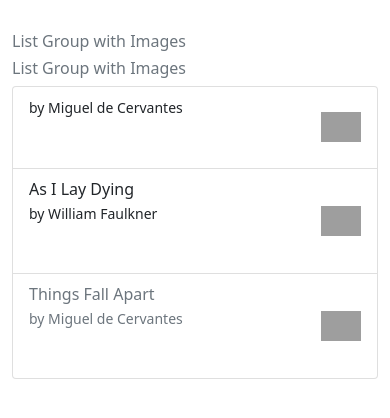
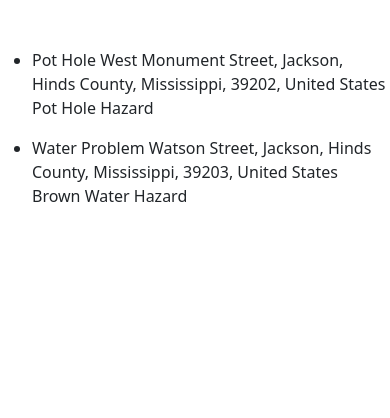
Before and after one commit to justin-young5/justin-young5-github.io, a Django app: page /myJXN/events/ in a window 390 px wide. Shown: the top 418 px of the page. Run offline with Django 4.2, Linux system fonts and the light colour scheme; data comes from the database, SQL or seed files in the repository; both versions use the stored data as it was after the commit; parts of the project's set-up code (start-up, migrations or seed data) failed here and were passed over; some libraries are stand-ins or nearby versions; grey boxes are pictures that could not be loaded.

Commit message:
worked on cs

```diff
--- a/capstone2/myJXN/models.py
+++ b/capstone2/myJXN/models.py
@@ -11,10 +11,12 @@ class Type(models.Model):
     COMMUNITY = 'Community Event'
     HAZARD = 'Hazard'
     IMFORMATION = 'Information'
+    BUILDING = 'Building'
     choice = (
     (COMMUNITY,'Community Event'),
     (HAZARD,'Hazard'),
-    (IMFORMATION,'Information'),)
+    (IMFORMATION,'Information'),
+    (BUILDING, 'Building'))
     priority = models.CharField(
         max_length=20,
         choices = choice
@@ -34,4 +36,4 @@ class Entry(models.Model):
     create = models.DateTimeField(auto_now= True)
 
     def __str__(self):
-        return self.description + " " + f'{self.event}' + " " + f'{self.create}'
+        return self.name + " " + f'{self.address}' + " " + f'{self.description}' + " " + f'{self.event}'
--- a/capstone2/myJXN/templates/events.html
+++ b/capstone2/myJXN/templates/events.html
@@ -13,61 +13,20 @@
 </head>
 <body>
     <div id="app">
-        <div class="container">
-            <div class="row">
-            <div class="col-12 col-sm-8 col-lg-5">
-                <h6 class="text-muted">List Group with Images</h6>
-                <ul class="list-group" v-for="os in nobj">
-                <a href="#" class="list-group-item list-group-item-action d-flex justify-content-between align-items-center">
-                    <div class="flex-column">
-                    ${os.description}
-                    <p><small>by Miguel de Cervantes</small></p>
-                    <span class="badge badge-info badge-pill"> 2 Copies in Stock</span>
-                    </div>
-                    <div class="image-parent">
+        <div>
+            {% for m in models %}
+            <ul>
+                {% if m.event.priority == 'Hazard' %}
+                <li>
 
-                    </div>
-                </a>
-                </ul>
-            </div>
-            <div class="col-12 col-sm-8 col-lg-5">
-                <h6 class="text-muted">List Group with Images</h6>
-                <ul class="list-group" >
-                <a href="#" class="list-group-item list-group-item-action d-flex justify-content-between align-items-center">
-                    <div class="flex-column">
+                    {{m}}
 
-                    <p><small>by Miguel de Cervantes</small></p>
-                    <span class="badge badge-info badge-pill"> 2 Copies in Stock</span>
-                    </div>
-                    <div class="image-parent">
-                        <img src="https://s3.eu-central-1.amazonaws.com/bootstrapbaymisc/blog/24_days_bootstrap/don_quixote.jpg" class="img-fluid" alt="quixote">
-                    </div>
-                </a>
-                <a href="#" class="list-group-item list-group-item-action d-flex justify-content-between align-items-center">
-                    <div class="flex-column">
-                    As I Lay Dying
-                    <p><small>by William Faulkner</small></p>
-                    <span class="badge badge-primary badge-pill"> 5 Copies in Stock</span>
-                    </div>
-                    <div class="image-parent">
-                        <img src="https://s3.eu-central-1.amazonaws.com/bootstrapbaymisc/blog/24_days_bootstrap/as_I_lay.jpg" class="img-fluid" alt="lay">
-                    </div>
-                </a>
-                <a href="#" class="list-group-item list-group-item-action d-flex justify-content-between align-items-center disabled">
-                    <div class="flex-column">
-                    Things Fall Apart
-                    <p><small>by Miguel de Cervantes</small></p>
-                    <span class="badge badge-danger badge-pill"> 0 Copies in Stock</span>
-                    </div>
-                    <div class="image-parent">
-                        <img src="https://s3.eu-central-1.amazonaws.com/bootstrapbaymisc/blog/24_days_bootstrap/things_fall_apart.jpg" class="img-fluid" alt="things">
-                    </div>
-                </a>
-                </ul>
-            </div>
-            </div>
+                </li>
+                {% endif %}
+            </ul>
+            {% endfor %}
         </div>
-      </div>
+    </div>
     <script src="https://cdn.jsdelivr.net/npm/bootstrap@5.0.0/dist/js/bootstrap.bundle.min.js" integrity="sha384-p34f1UUtsS3wqzfto5wAAmdvj+osOnFyQFpp4Ua3gs/ZVWx6oOypYoCJhGGScy+8" crossorigin="anonymous"></script>
     <script>
         let app = new Vue({
--- a/capstone2/myJXN/templates/myJXN.html
+++ b/capstone2/myJXN/templates/myJXN.html
@@ -52,7 +52,7 @@
             <div class="row gx-4 gx-lg-5">
                 <div class="col-md-4 mb-5">
                     <div class="card h-100">
-                        <img src="{% static 'dist/assets/helping.jpg' %}" style="height: 200px;"/>
+                        <img src="{% static 'dist/assets/helping.jpg' %}" style="height: 200px; width: auto;"/>
                         <div class="card-body">
                             <h2 class="card-title">City Resources</h2>
                             <p class="card-text">Jackson's best resource is its people. We have leaders who are there to help and guide us with all sorts of difficulties. Click below to find helpful links to the resources our city government provides.</p>
--- a/capstone2/myJXN/views.py
+++ b/capstone2/myJXN/views.py
@@ -20,7 +20,14 @@ def town(request):
     return render(request, 'index.html')
 
 def events(request):
-    return render(request, 'events.html')
+    models = []
+    for entries in Entry.objects.all():
+        models.append(entries)
+    context = {
+        "models":models,
+
+    }
+    return render(request, 'events.html', context)
 
 
 def myview(request):
```
Also changed, not shown: capstone2/myJXN/static/myJXN/report.js (+9 -4 lines), capstone2/myJXN/templates/report.html (+42 -1 lines), capstone2/db.sqlite3, capstone2/media/images/capitol_hJBbRTe.jpg (added), capstone2/media/images/coliseum_DqtaMIX.jpg (added), capstone2/media/images/pothole_1_JVBx6Et.jpg (added), capstone2/media/images/water.webp (added), capstone2/myJXN/migrations/0015_alter_type_priority.py (added), capstone2/myJXN/static/dist/assets/community.png (added), capstone2/myJXN/static/dist/assets/hazard.png (added), capstone2/myJXN/static/dist/assets/information.png (added), capstone2/myJXN/static/dist/assets/water.webp (added).
